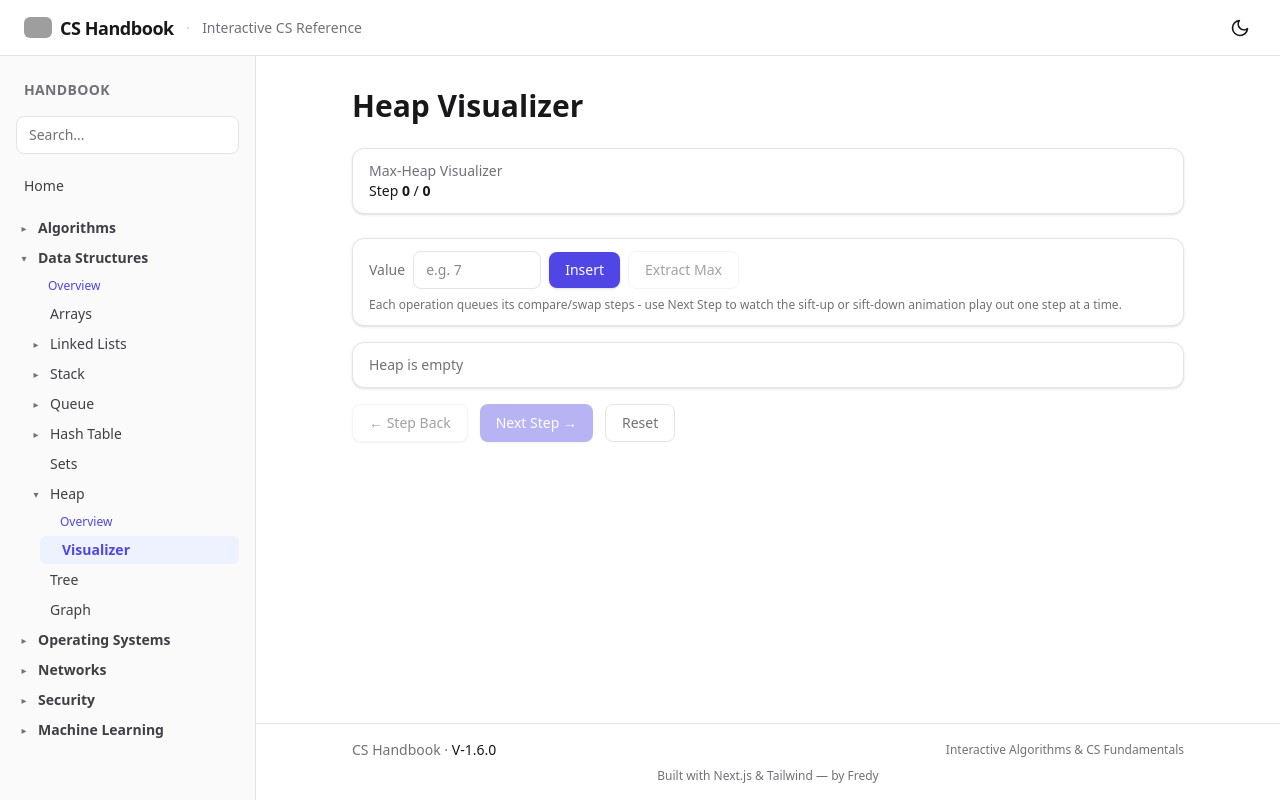
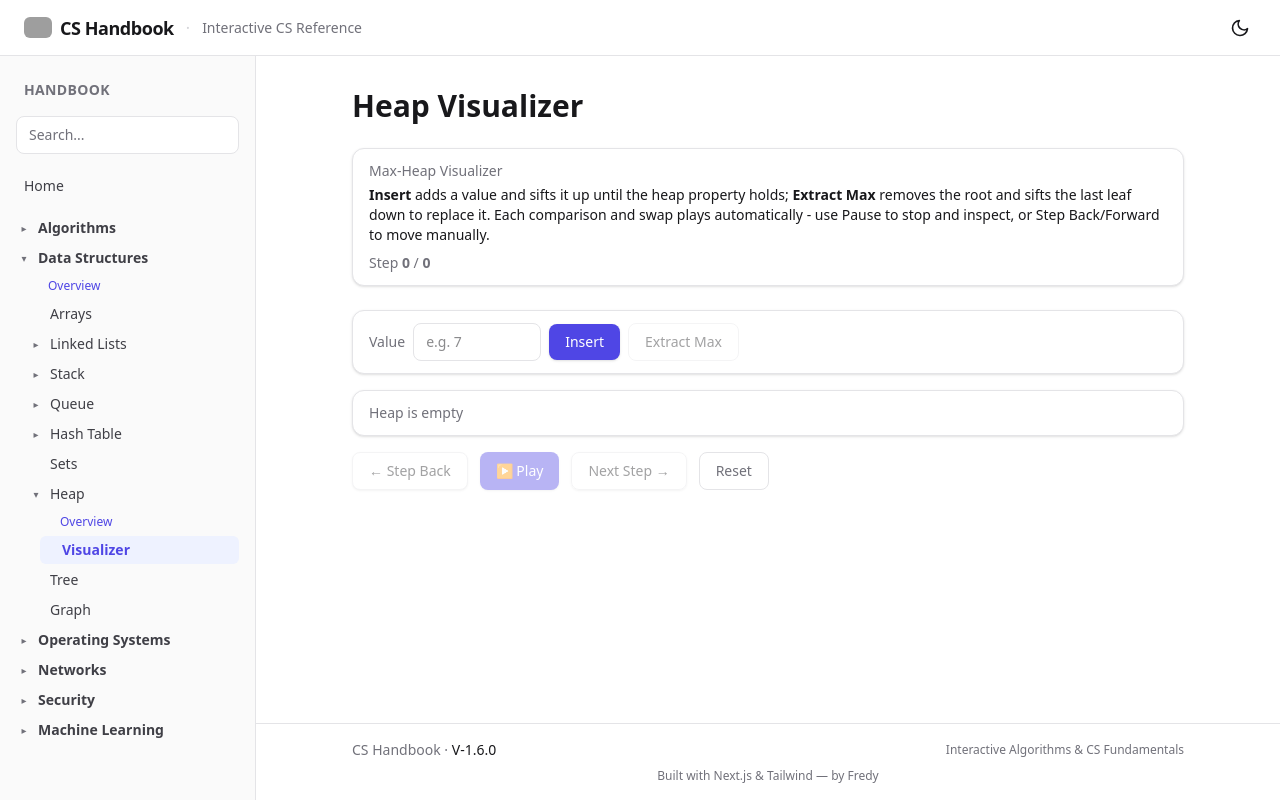
Before and after one commit to Chrainx/CS-Handbook, a Next.js app: page /data-structures/heap/visualizer in a window 1280 px wide. Built offline with nearby package versions, Linux system fonts and the light colour scheme; grey boxes are pictures that could not be loaded.

Commit message:
Update Heap visualizer to use run()/OperationControls (WIP, pre-merge)

```diff
--- a/src/visualizers/heap/heapVisualizer.tsx
+++ b/src/visualizers/heap/heapVisualizer.tsx
@@ -1,9 +1,9 @@
 'use client'
 
 import { useState } from 'react'
-import StepControls from '@/visualizers/stepControls'
 import Bars from '@/visualizers/primitives/bars/bars'
 import { StepTextPanel } from '@/visualizers/shared/stepTextPanel'
+import { OperationControls } from '@/visualizers/shared/operationControls'
 import { useOperationHistory } from '@/visualizers/shared/useOperationHistory'
 import { heapInsertSteps, heapExtractMaxSteps, describeHeapStep, HeapStep } from './steps'
 import { heapVisualReducer, initialHeapVisualState } from './state'
@@ -12,23 +12,34 @@ import { heapStateToBars } from './heapToBars'
 export default function HeapVisualizer() {
   const [input, setInput] = useState('')
 
-  const { state, text, index, length, commitMany, back, forward, reset } =
-    useOperationHistory<HeapStep, typeof initialHeapVisualState>({
-      reducer: heapVisualReducer,
-      initialState: initialHeapVisualState,
-      describeStep: describeHeapStep,
-    })
+  const {
+    state,
+    text,
+    index,
+    length,
+    playing,
+    run,
+    play,
+    pause,
+    back,
+    forward,
+    reset,
+  } = useOperationHistory<HeapStep, typeof initialHeapVisualState>({
+    reducer: heapVisualReducer,
+    initialState: initialHeapVisualState,
+    describeStep: describeHeapStep,
+  })
 
   function insert() {
     const value = Number(input)
     if (input.trim() === '' || Number.isNaN(value)) return
-    commitMany(heapInsertSteps(state.array, value))
+    run(heapInsertSteps(state.array, value))
     setInput('')
   }
 
   function extractMax() {
     if (state.array.length === 0) return
-    commitMany(heapExtractMaxSteps(state.array))
+    run(heapExtractMaxSteps(state.array))
   }
 
   return (
@@ -37,7 +48,14 @@ export default function HeapVisualizer() {
         <div className="text-sm text-muted-foreground">
           Max-Heap Visualizer
         </div>
-        <div className="text-sm text-foreground">
+        <p className="mt-1 text-sm text-foreground">
+          <strong>Insert</strong> adds a value and sifts it up until the
+          heap property holds; <strong>Extract Max</strong> removes the
+          root and sifts the last leaf down to replace it. Each comparison
+          and swap plays automatically - use Pause to stop and inspect, or
+          Step Back/Forward to move manually.
+        </p>
+        <div className="mt-2 text-sm text-muted-foreground">
           Step <strong>{index}</strong> / <strong>{length}</strong>
         </div>
       </div>
@@ -64,12 +82,6 @@ export default function HeapVisualizer() {
         >
           Extract Max
         </button>
-
-        <p className="w-full text-xs text-muted-foreground">
-          Each operation queues its compare/swap steps - use Next Step to
-          watch the sift-up or sift-down animation play out one step at a
-          time.
-        </p>
       </div>
 
       {state.array.length === 0 ? (
@@ -82,9 +94,12 @@ export default function HeapVisualizer() {
 
       <StepTextPanel text={text} />
 
-      <StepControls
+      <OperationControls
+        playing={playing}
         canStepBack={index > 0}
         canStepForward={index < length}
+        onPlay={play}
+        onPause={pause}
         onStepBack={back}
         onStepForward={forward}
         onReset={reset}
--- /dev/null
+++ b/src/visualizers/shared/operationControls.tsx
@@ -0,0 +1,65 @@
+'use client'
+
+export function OperationControls({
+  playing,
+  canStepBack,
+  canStepForward,
+  onPlay,
+  onPause,
+  onStepBack,
+  onStepForward,
+  onReset,
+}: {
+  playing: boolean
+  canStepBack: boolean
+  canStepForward: boolean
+  onPlay: () => void
+  onPause: () => void
+  onStepBack: () => void
+  onStepForward: () => void
+  onReset: () => void
+}) {
+  return (
+    <div className="mt-4 flex flex-wrap gap-3">
+      <button
+        onClick={onStepBack}
+        disabled={!canStepBack}
+        className="rounded-lg border border-border bg-card px-4 py-2 text-sm font-medium text-foreground shadow-sm transition-colors hover:bg-muted disabled:opacity-40 disabled:hover:bg-card"
+      >
+        ← Step Back
+      </button>
+
+      {playing ? (
+        <button
+          onClick={onPause}
+          className="rounded-lg bg-accent px-4 py-2 text-sm font-medium text-accent-foreground shadow-sm transition-colors hover:opacity-90"
+        >
+          ⏸ Pause
+        </button>
+      ) : (
+        <button
+          onClick={onPlay}
+          disabled={!canStepForward}
+          className="rounded-lg bg-accent px-4 py-2 text-sm font-medium text-accent-foreground shadow-sm transition-colors hover:opacity-90 disabled:opacity-40"
+        >
+          ▶ Play
+        </button>
+      )}
+
+      <button
+        onClick={onStepForward}
+        disabled={!canStepForward}
+        className="rounded-lg border border-border px-4 py-2 text-sm font-medium text-foreground shadow-sm transition-colors hover:bg-muted disabled:opacity-40 disabled:hover:bg-card"
+      >
+        Next Step →
+      </button>
+
+      <button
+        onClick={onReset}
+        className="rounded-lg border border-border px-4 py-2 text-sm font-medium text-muted-foreground transition-colors hover:bg-muted hover:text-foreground"
+      >
+        Reset
+      </button>
+    </div>
+  )
+}
--- a/src/visualizers/shared/useOperationHistory.ts
+++ b/src/visualizers/shared/useOperationHistory.ts
@@ -1,14 +1,22 @@
-import { useState } from 'react'
+import { useEffect, useState } from 'react'
+
+const STEP_DELAY_MS = 550
 
 /**
  * Drives an interactive (user-triggered, not precomputed) data structure
  * visualizer. Unlike useStepPlayer - which replays a fixed, pre-generated
  * step array for an algorithm run - here the step history grows as the user
- * performs operations, and committing a new step while stepped back into
+ * performs operations, and running a new operation while stepped back into
  * history discards the discarded-then-overwritten "future" steps (standard
  * undo/redo semantics). State is derived by folding the reducer over the
  * visible history slice rather than tracked separately, so back/forward
  * needs no replay-via-dispatch loop.
+ *
+ * Every operation - whether it's a single push or a multi-step sift/hash -
+ * auto-plays through its own steps one at a time as soon as it's run,
+ * rather than snapping straight to the end state or requiring a manual
+ * first click to see anything happen. Play/pause and manual step-back/
+ * forward are available for inspecting at your own pace.
  */
 export function useOperationHistory<TStep, TState>({
   reducer,
@@ -21,33 +29,62 @@ export function useOperationHistory<TStep, TState>({
 }) {
   const [history, setHistory] = useState<TStep[]>([])
   const [index, setIndex] = useState(0)
+  const [playing, setPlaying] = useState(false)
 
   const state = history.slice(0, index).reduce(reducer, initialState)
   const text = index > 0 ? describeStep(history[index - 1]) : ''
 
-  function commit(step: TStep) {
-    const next = [...history.slice(0, index), step]
+  // Reaching the end of the queued steps naturally stops the timer below
+  // from ever being scheduled again, so `playing` doesn't need to be
+  // reset here - `isPlaying` below derives the end state instead.
+  const isPlaying = playing && index < history.length
+
+  useEffect(() => {
+    if (!isPlaying) return
+
+    const timer = setTimeout(() => {
+      setIndex((i) => Math.min(history.length, i + 1))
+    }, STEP_DELAY_MS)
+
+    return () => clearTimeout(timer)
+    // `index` must stay a dependency (even though the timeout only reads
+    // it via the updater form) so the timer reschedules after every step -
+    // otherwise the effect never re-runs once `isPlaying` itself stops
+    // changing value between renders.
+  }, [isPlaying, history.length, index])
+
+  /** Queues one or more new steps (discarding any un-replayed "future"
+   * steps from a previous operation), reveals the first one immediately -
+   * so the triggering click always shows *something* happen right away -
+   * and auto-plays through any remaining ones. */
+  function run(steps: TStep[]) {
+    if (steps.length === 0) return
+    const next = [...history.slice(0, index), ...steps]
     setHistory(next)
-    setIndex(next.length)
+    setIndex(index + 1)
+    setPlaying(next.length > index + 1)
   }
 
-  /** Appends a whole batch of steps (e.g. every compare/swap of a single
-   * heap insert) without advancing past them, so the caller can step
-   * through the batch one sub-step at a time via forward(). */
-  function commitMany(steps: TStep[]) {
-    const next = [...history.slice(0, index), ...steps]
-    setHistory(next)
+  function play() {
+    if (index < history.length) setPlaying(true)
+  }
+
+  function pause() {
+    setPlaying(false)
   }
 
   function back() {
+    setPlaying(false)
     setIndex((i) => Math.max(0, i - 1))
   }
 
   function forward() {
+    setPlaying(false)
     setIndex((i) => Math.min(history.length, i + 1))
   }
 
   function reset() {
+    setPlaying(false)
     setHistory([])
     setIndex(0)
   }
@@ -57,8 +94,10 @@ export function useOperationHistory<TStep, TState>({
     text,
     index,
     length: history.length,
-    commit,
-    commitMany,
+    playing: isPlaying,
+    run,
+    play,
+    pause,
     back,
     forward,
     reset,
```
